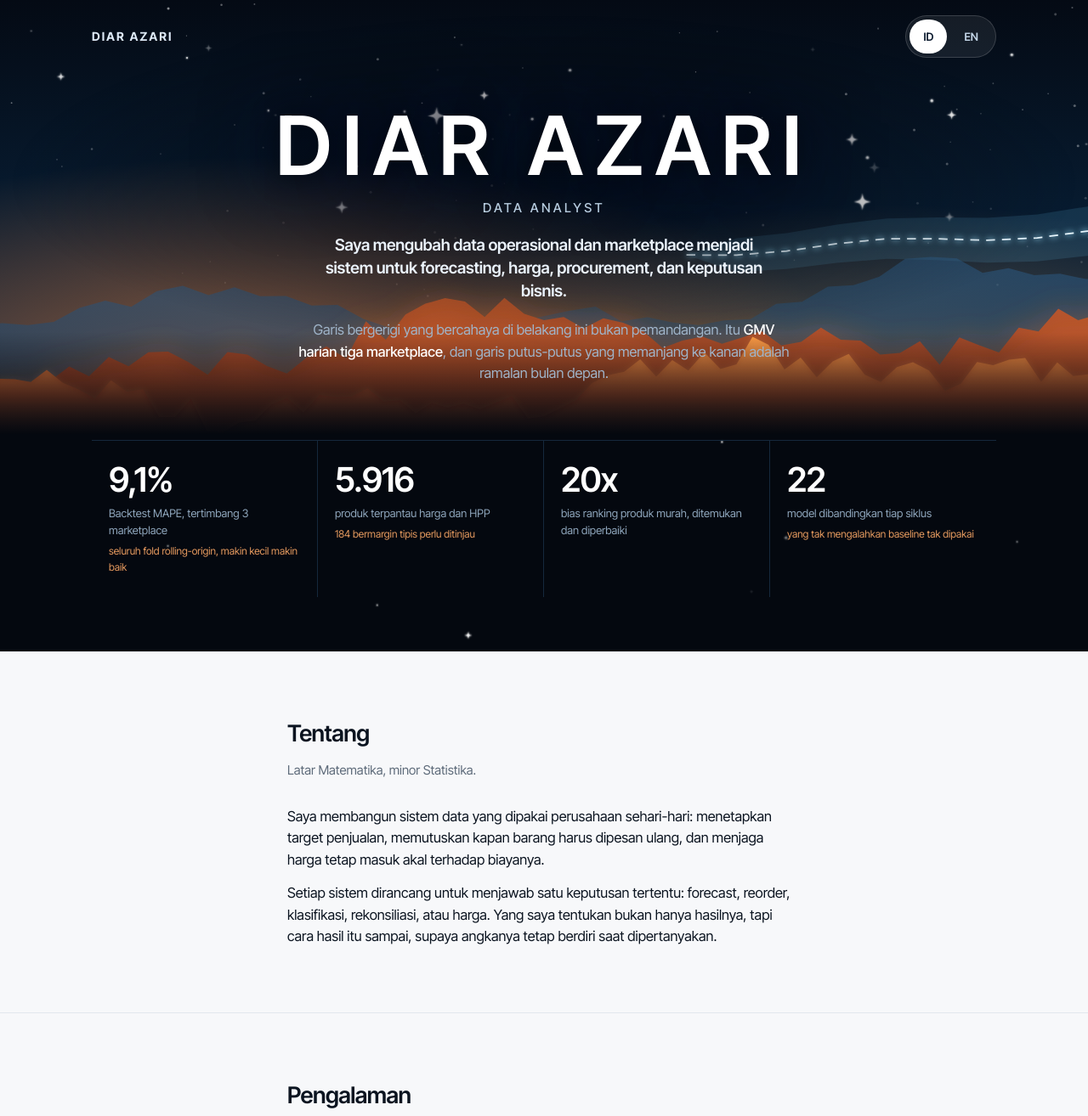
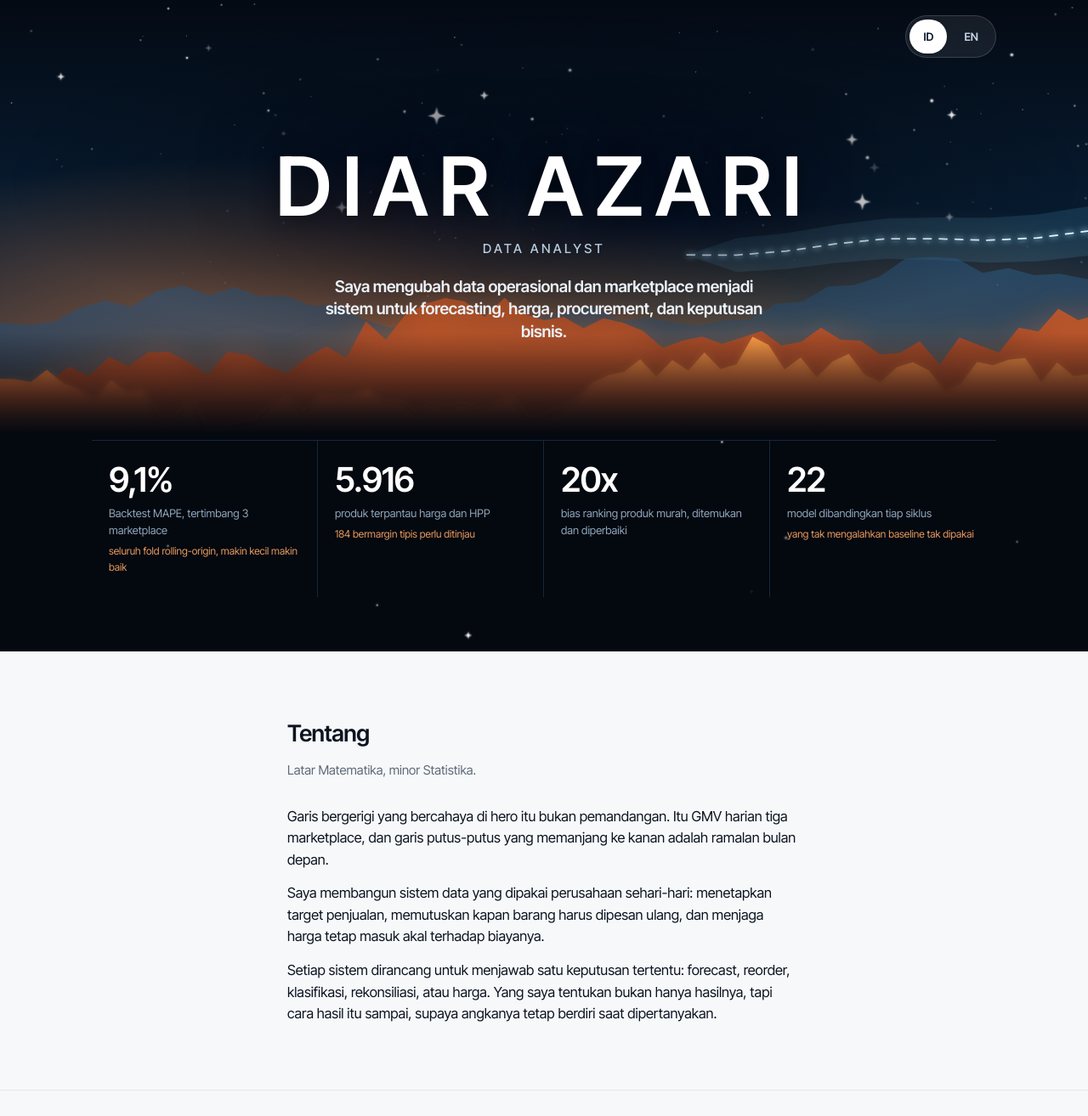
Before and after one commit to diarmilenia01-art/diarmilenia01-art.github.io, a plain HTML site: page index.html in a window 1280 px wide. Shown: the top 1314 px of the page at 85% size. Drawn offline with Linux system fonts and the light colour scheme.

Commit message:
Add files via upload

```diff
--- a/index.html
+++ b/index.html
@@ -47,7 +47,7 @@
     background:linear-gradient(to bottom, rgba(4,8,15,0), #04080F)}
 
   .topbar{position:absolute;top:0;left:0;right:0;z-index:6;
-    display:flex;justify-content:space-between;align-items:center;
+    display:flex;justify-content:flex-end;align-items:center;
     max-width:1120px;margin:0 auto;padding:18px 28px}
   .brand{font-weight:700;letter-spacing:.14em;font-size:14px;color:#DCE8F5}
   .toggle{display:flex;gap:4px;background:rgba(255,255,255,.07);padding:4px;border-radius:999px;border:1px solid rgba(255,255,255,.16)}
@@ -178,7 +178,6 @@
   </svg>
   <div class="veil"></div>
   <div class="topbar">
-    <div class="brand">DIAR AZARI</div>
     <div class="toggle" role="group" aria-label="Bahasa">
       <button id="bID" class="active" type="button">ID</button>
       <button id="bEN" type="button">EN</button>
@@ -188,10 +187,6 @@
     <b>DIAR AZARI</b>
     <span class="role">DATA ANALYST</span>
     <span class="pos"><span data-id>Saya mengubah data operasional dan marketplace menjadi sistem untuk forecasting, harga, procurement, dan keputusan bisnis.</span><span data-en>I turn operational and marketplace data into systems for forecasting, pricing, procurement, and business decisions.</span></span>
-    <span class="note">
-      <span data-id>Garis bergerigi yang bercahaya di belakang ini bukan pemandangan. Itu <i>GMV harian tiga marketplace</i>, dan garis putus-putus yang memanjang ke kanan adalah ramalan bulan depan.</span>
-      <span data-en>The glowing jagged line behind this is not scenery. It is <i>daily GMV across three marketplaces</i>, and the dashed line reaching right is next month's forecast.</span>
-    </span>
   </div>
   <div class="fade"></div>
 </header>
@@ -210,6 +205,8 @@
     <h2><span data-id>Tentang</span><span data-en>About</span></h2>
     <p class="lead"><span data-id>Latar Matematika, minor Statistika.</span><span data-en>Mathematics degree, minor in Statistics.</span></p>
     <div class="body">
+      <p data-id>Garis bergerigi yang bercahaya di hero itu bukan pemandangan. Itu GMV harian tiga marketplace, dan garis putus-putus yang memanjang ke kanan adalah ramalan bulan depan.</p>
+      <p data-en>The glowing jagged line in the hero is not scenery. It is daily GMV across three marketplaces, and the dashed line reaching right is next month's forecast.</p>
       <p data-id>Saya membangun sistem data yang dipakai perusahaan sehari-hari: menetapkan target penjualan, memutuskan kapan barang harus dipesan ulang, dan menjaga harga tetap masuk akal terhadap biayanya.</p>
       <p data-en>I build the data systems a company runs on day to day: setting sales targets, deciding when stock should be reordered, and keeping prices sensible against their costs.</p>
       <p data-id>Setiap sistem dirancang untuk menjawab satu keputusan tertentu: forecast, reorder, klasifikasi, rekonsiliasi, atau harga. Yang saya tentukan bukan hanya hasilnya, tapi cara hasil itu sampai, supaya angkanya tetap berdiri saat dipertanyakan.</p>
```
